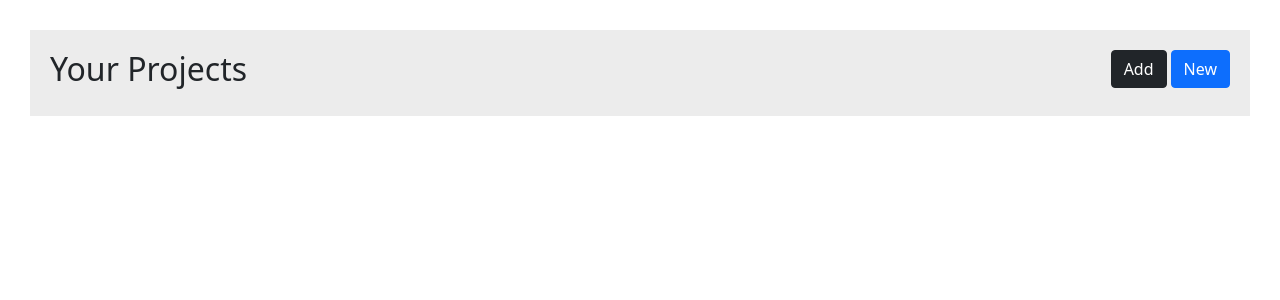
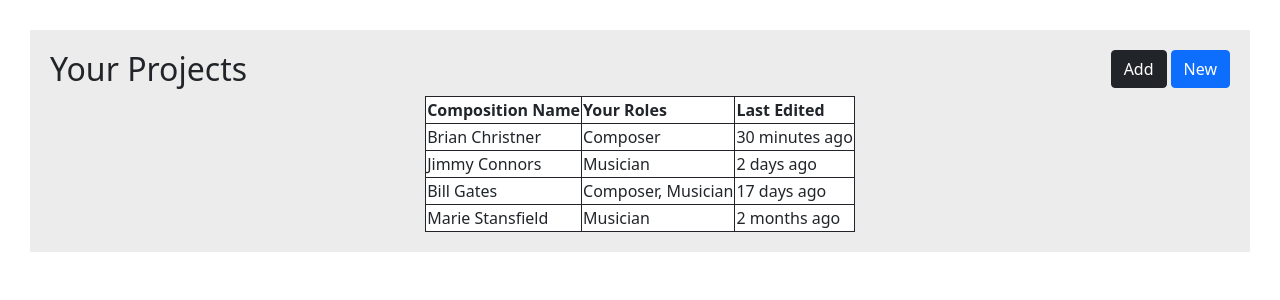
Before and after one commit to atEchoOff/remote-record, a PHP site: page / in a window 1280 px wide. Shown: the part 56-356 px from the top of the page. Run offline with PHP 8.4, Linux system fonts and the light colour scheme.

Commit message:
Adding table to index (improperly formatted)

```diff
--- a/index.html
+++ b/index.html
@@ -34,6 +34,7 @@
 
       <!-- Your projects -->
       <div class="box-section">
+          <div>
           <h2 class="box-title">Your Projects</h2>
           <div class="btn-toolbar box-buttons" role="toolbar" aria-label="Toolbar with button groups">
             <div class="btn-group mr-2" role="group" aria-label="First group" style="margin-right:4px;">
@@ -43,6 +44,35 @@
                 <button type="button" class="btn btn-primary">New</button>
             </div>
           </div>
+          </div>
+          <div style="clear:both"></div>
+          <table>
+            <tr>
+              <th>Composition Name</th>
+              <th>Your Roles</th>
+              <th>Last Edited</th>
+            </tr>
+            <tr>
+              <td>Brian Christner</td>
+              <td>Composer</td>
+              <td>30 minutes ago</td>
+            </tr>
+            <tr>
+              <td>Jimmy Connors</td>
+              <td>Musician</td>
+              <td>2 days ago</td>
+            </tr>
+            <tr>
+                <td>Bill Gates</td>
+                <td>Composer, Musician</td>
+                <td>17 days ago</td>
+            </tr>
+            <tr>
+                <td>Marie Stansfield</td>
+                <td>Musician</td>
+                <td>2 months ago</td>
+            </tr>
+          </table>
       </div>
 
       <script src="https://cdn.jsdelivr.net/npm/bootstrap@5.1.3/dist/js/bootstrap.bundle.min.js" integrity="sha384-ka7Sk0Gln4gmtz2MlQnikT1wXgYsOg+OMhuP+IlRH9sENBO0LRn5q+8nbTov4+1p" crossorigin="anonymous"></script>
--- a/styles/main.css
+++ b/styles/main.css
@@ -13,3 +13,11 @@
 .box-section .box-title {
     float: left;
 }
+
+table, th, td {
+    border: 1px solid !important;
+    background-color: white;
+    margin-left:0px;
+    margin-right:0px;
+    margin: auto;
+}
```
